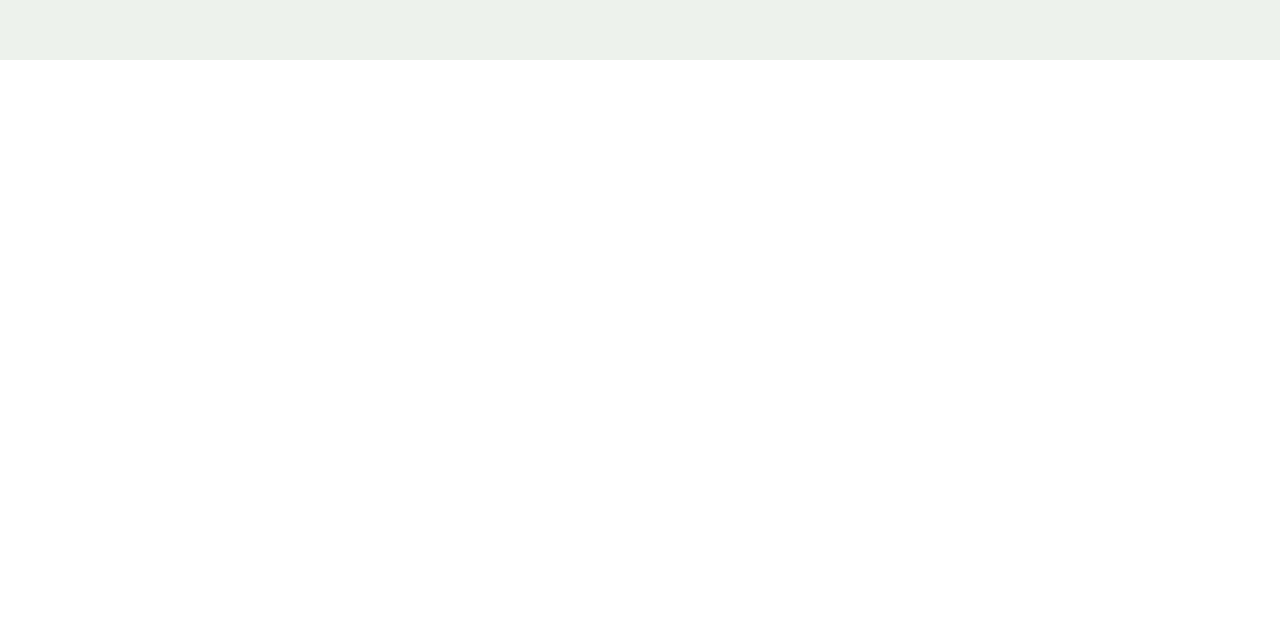
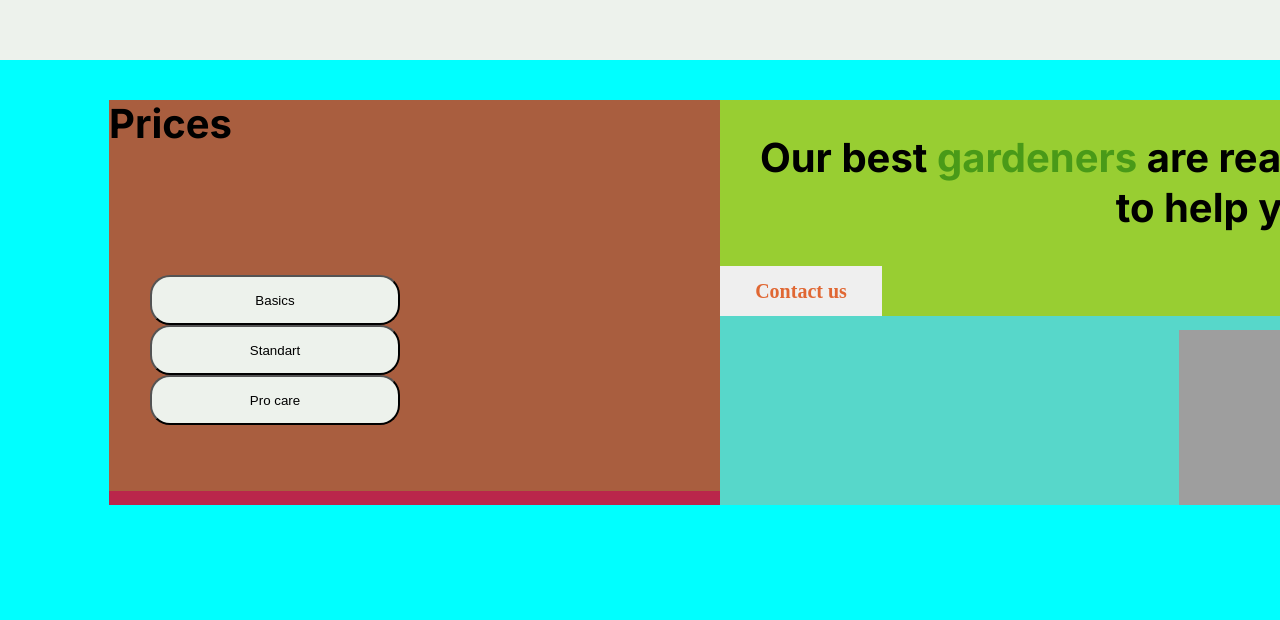
Before and after one commit to MMB0H/plants, a plain HTML site: page index.html in a window 1280 px wide. Shown: the part 2572-3192 px from the top of the page. Before the commit the page ends 2632 px from the top, so only its background shows below. Drawn offline with Linux system fonts and the light colour scheme; grey boxes are pictures that could not be loaded; a web font is replaced by a local one.

Commit message:
feat: add section price

```diff
--- a/assets/css/style.css
+++ b/assets/css/style.css
@@ -276,6 +276,102 @@ main {
   color: #717171;
   text-align: center;
 }
+.prices {
+  display: inline-block;
+  width: 1440px;
+  height: 560px;
+  margin: 0 auto;
+  padding: 0;
+  background-color: aqua;
+}
+.prices-wrapper {
+  width: 1222px;
+  height: 405px;
+  display: flex;
+  justify-content: space-between;
+  align-items: flex-start;
+  margin: 0 auto;
+  padding: 0;
+  margin-top: 40px;
+  background-color: rgb(186, 38, 75);
+}
+.price-container {
+  display: flex;
+  flex-direction: column;
+  justify-content: space-between;
+  width: 50%;
+  height: 391px;
+  background-color: #a95e3f;
+  margin: 0;
+  padding: 0;
+}
+.price-container h2 {
+  font-family: "Inter";
+  font-style: normal;
+  font-weight: 700;
+  font-size: 40px;
+  line-height: 48px;
+
+  color: #000000;
+  margin: 0;
+  padding: 0;
+}
+.box {
+  display: flex;
+  align-items: center;
+  justify-content: center;
+  flex-direction: column;
+  width: 332px;
+  height: 282px;
+  border: 1px #717171;
+  border-radius: 10px;
+}
+.box button {
+  width: 250px;
+  height: 50px;
+  background: #edf2ec;
+  border-radius: 20px;
+}
+.text-img-price {
+  width: 50%;
+  height: 100%;
+  display: flex;
+  flex-direction: column;
+  justify-content: space-between;
+  align-items: flex-end;
+  background-color: #57d7ca;
+}
+.text-price {
+  background-color: rgb(152, 206, 50);
+}
+.text-price h2 {
+  font-family: "Inter";
+  font-style: normal;
+  font-weight: 700;
+  font-size: 40px;
+  line-height: 50px;
+  text-align: right;
+  color: #000000;
+}
+.text-price button {
+  width: 162px;
+  height: 50px;
+  font-family: "Inika";
+  font-style: normal;
+  font-weight: 700;
+  font-size: 20px;
+  line-height: 26px;
+  text-align: center;
+  color: #e06733;
+  border: 1px #e06733;
+}
+.colortext2 {
+  color: #499a18;
+}
+.prices-wrapper img {
+  width: 152px;
+  height: 174.99px;
+}
 /*
 footer {
   background-color: rgb(188, 16, 108);
--- a/index.html
+++ b/index.html
@@ -130,14 +130,29 @@
             </div>
           </div>
         </section>
-        <!--<section class="prices">
-          <div class="prices-vrapper">
-            <img src="" alt="" />
-            <div></div>
-            <div></div>
+        <section class="prices" id="prices">
+          <div class="prices-wrapper">
+            <div class="price-container">
+              <h2>Prices</h2>
+              <div class="box">
+                <button>Basics</button>
+                <button>Standart</button>
+                <button>Pro care</button>
+              </div>
+            </div>
+            <div class="text-img-price">
+              <div class="text-price">
+                <h2>
+                  Our best <span class="colortext2">gardeners</span> are ready
+                  to help you
+                </h2>
+                <button>Contact us</button>
+              </div>
+              <img src="assets/img/leafs.svg" alt="picture five green leafs" />
+            </div>
           </div>
-         </section>
-         <section class="contacts">
+        </section>
+        <!--<section class="contacts">
           <img src="" alt="" />
           <h2></h2>
           <div></div>
```
